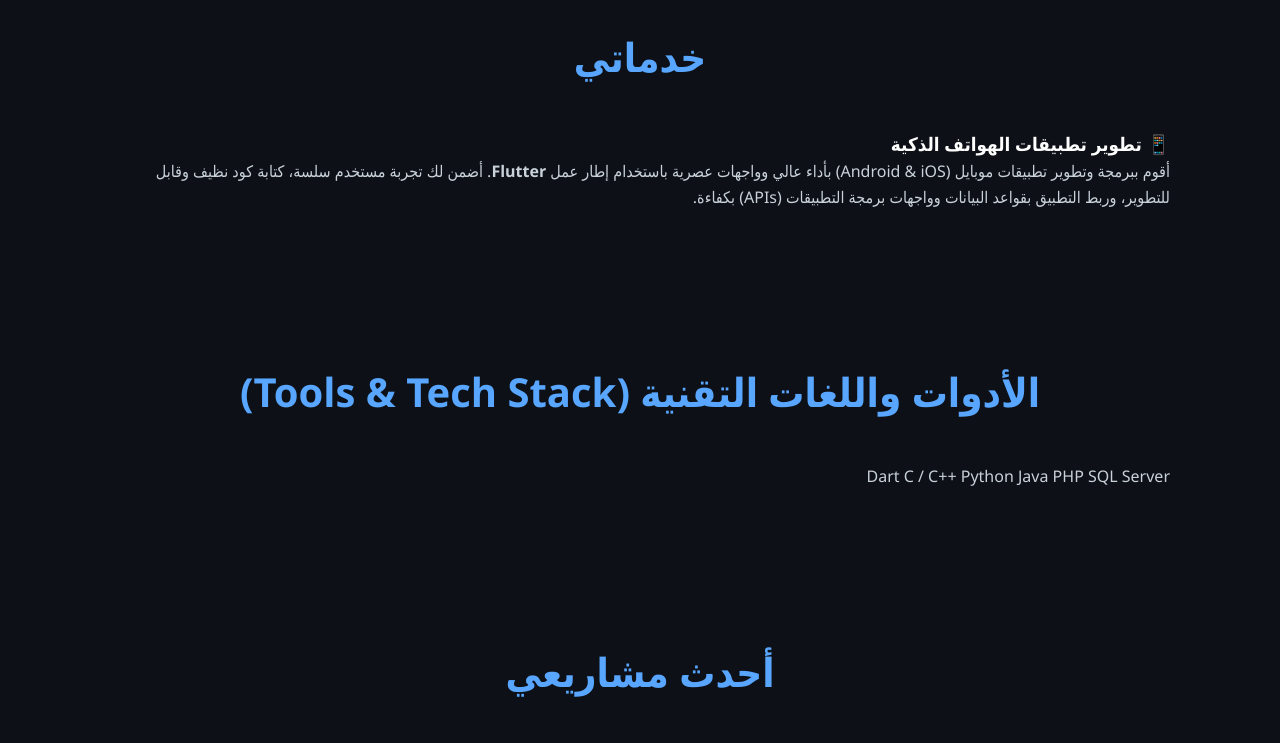
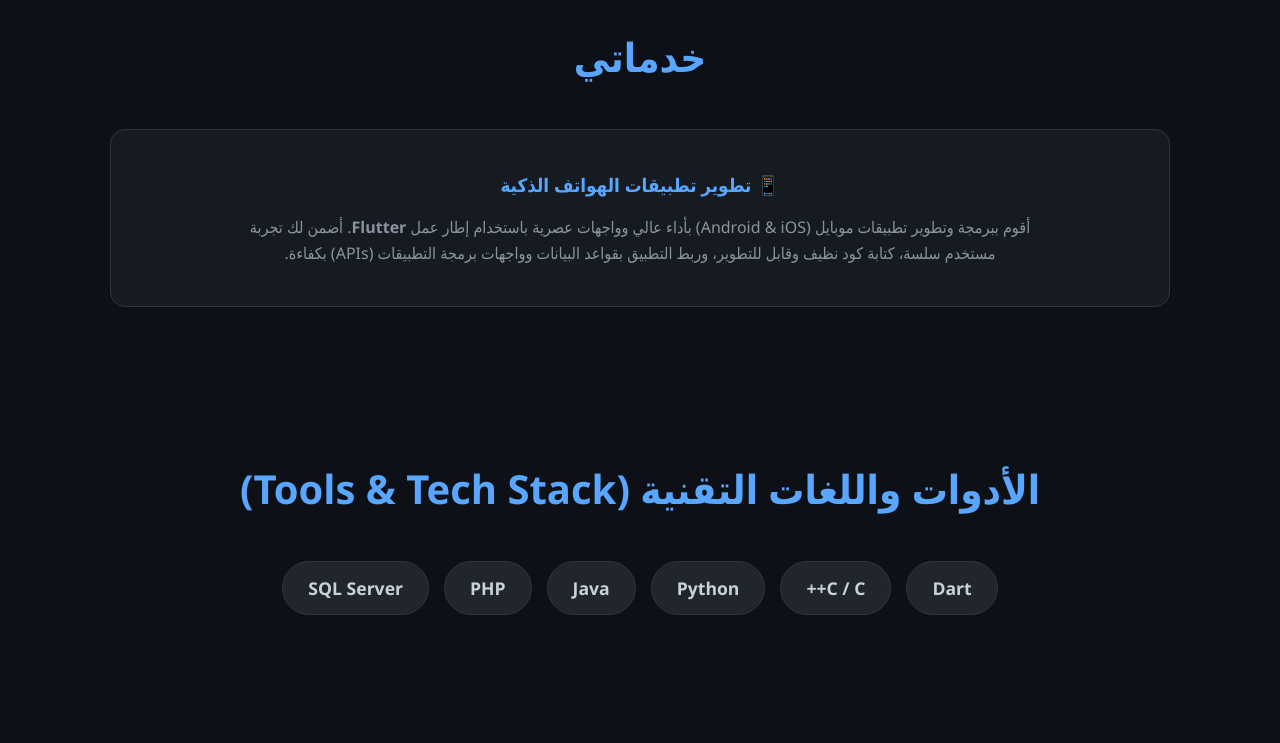
Before and after one commit to mazen-eltiyab/Portfolio, a plain HTML site: page index.html in a window 1280 px wide. Shown: the part 1440-2183 px from the top of the page. Drawn offline with Linux system fonts and the light colour scheme.

Commit message:
Update style.css

```diff
--- a/style.css
+++ b/style.css
@@ -42,6 +42,7 @@ nav ul {
     justify-content: center;
     padding: 20px 0;
     gap: 30px;
+    flex-wrap: wrap; /* عشان لو الشاشة صغرت القوائم تنزل تحت بعض */
 }
 
 nav a {
@@ -115,6 +116,58 @@ section h2 {
     color: #8b949e;
 }
 
+/* قسم الخدمات الجديد */
+.services-card {
+    background-color: #161b22;
+    padding: 40px;
+    border-radius: 15px;
+    border: 1px solid #30363d;
+    text-align: center;
+    transition: transform 0.3s ease;
+}
+
+.services-card:hover {
+    transform: translateY(-5px);
+    border-color: #58a6ff;
+}
+
+.services-card h3 {
+    margin-bottom: 15px;
+    color: #58a6ff;
+}
+
+.services-card p {
+    color: #8b949e;
+    max-width: 800px;
+    margin: 0 auto;
+}
+
+/* قسم الأدوات الجديد */
+.tools-flex {
+    display: flex;
+    flex-wrap: wrap;
+    gap: 15px;
+    justify-content: center;
+}
+
+.tool-badge {
+    background-color: #21262d;
+    color: #c9d1d9;
+    padding: 12px 25px;
+    border-radius: 30px;
+    font-size: 1.1rem;
+    font-weight: bold;
+    border: 1px solid #30363d;
+    transition: all 0.3s ease;
+}
+
+.tool-badge:hover {
+    background-color: #58a6ff;
+    color: #0d1117;
+    border-color: #58a6ff;
+    transform: scale(1.05);
+}
+
 /* قسم المشاريع */
 .project-card {
     background-color: #161b22;
@@ -142,7 +195,7 @@ section h2 {
 .gallery img {
     width: 100%;
     height: 400px;
-    object-fit: contain; /* عشان سكرينات الموبايل تظهر كاملة بدون قص */
+    object-fit: contain;
     border-radius: 10px;
     background-color: #000;
     border: 1px solid #30363d;
@@ -167,7 +220,7 @@ section h2 {
     height: auto;
     margin-top: 20px;
     border-radius: 8px;
-    border: 2px solid #76b900; /* لون إنفيديا الأخضر */
+    border: 2px solid #76b900;
 }
 
 /* الفوتر */
@@ -210,4 +263,8 @@ footer h2 {
     #hero h1 {
         font-size: 2.5rem;
     }
+    nav ul {
+        gap: 15px;
+        padding: 10px;
+    }
 }
```
